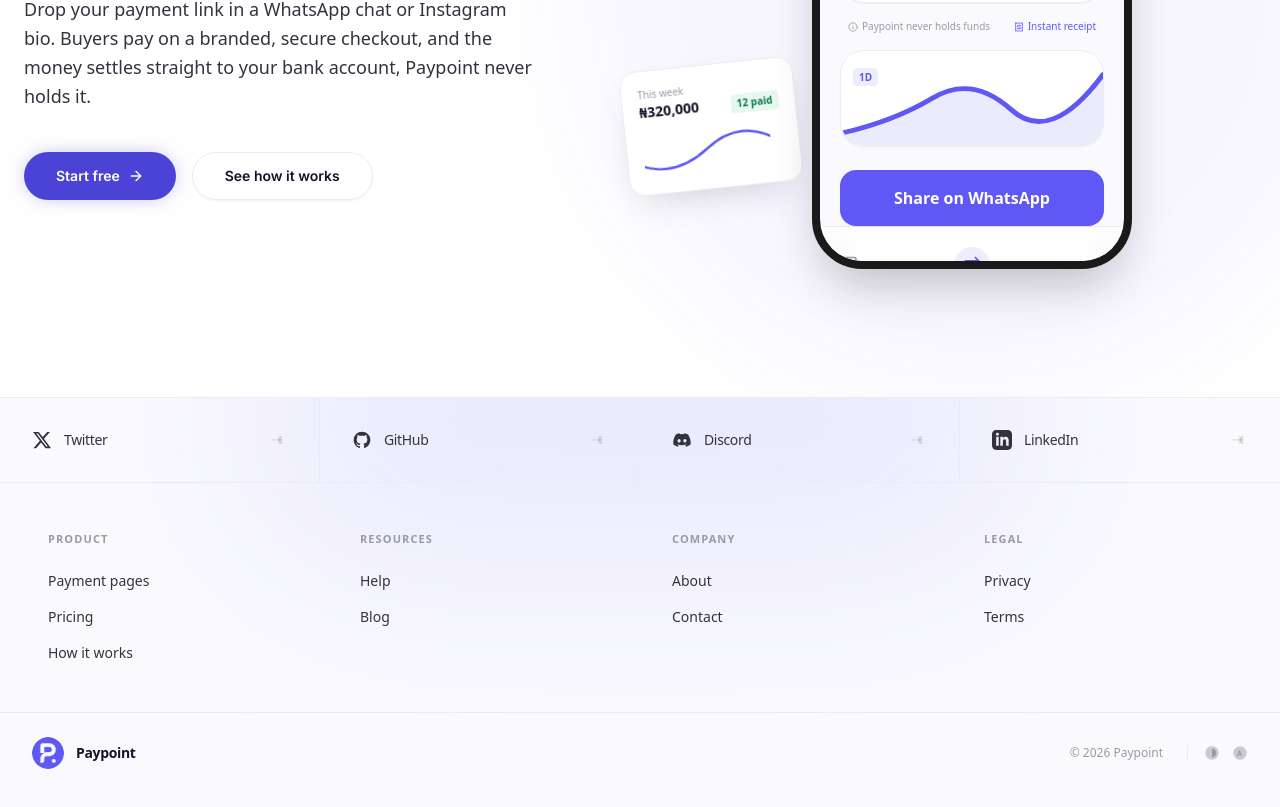
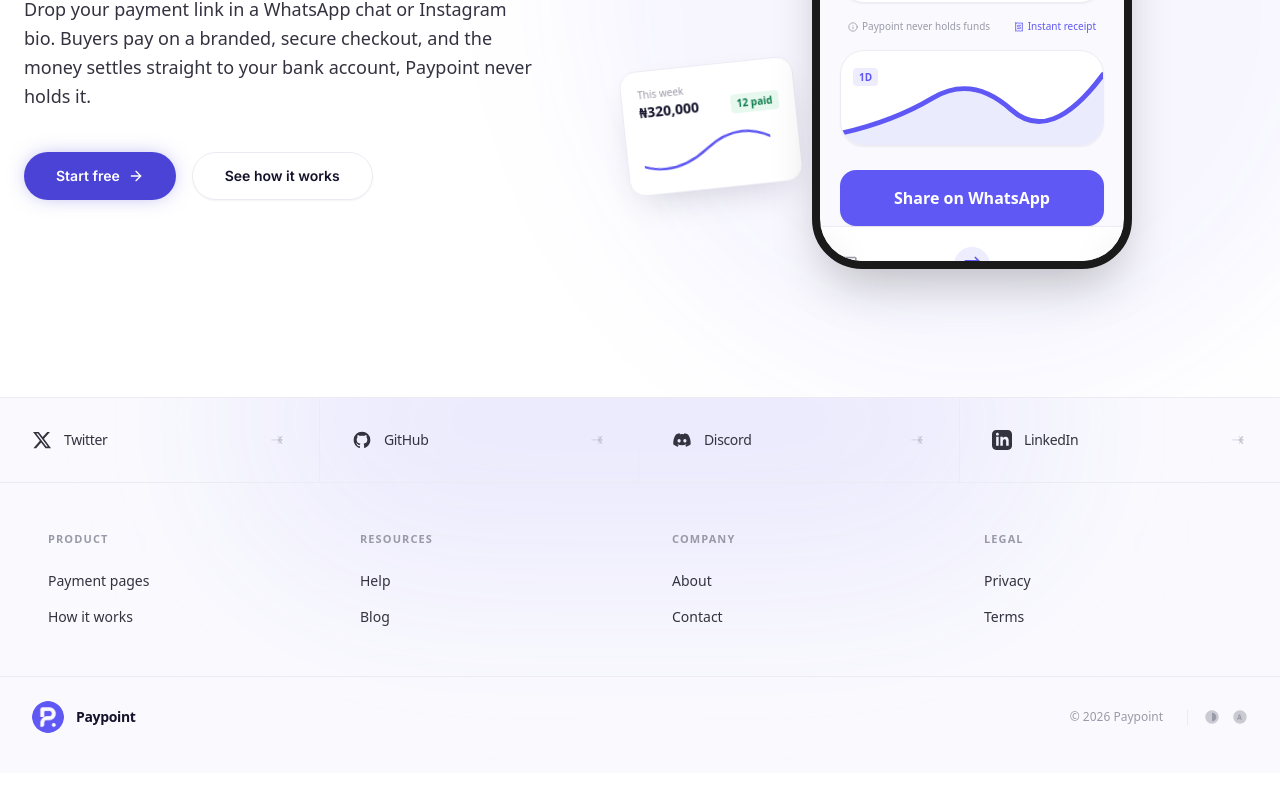
Before and after one commit to paypointechnology/Paypoint-FE, a Next.js app: page / in a window 1280 px wide. Shown: the part 3316-4123 px from the top of the page. After the commit the page ends 4089 px from the top, so only its background shows below. Built offline with nearby package versions, Linux system fonts and the light colour scheme.

Commit message:
refactor: remove pricing link from footer navigation list

```diff
--- a/app/page.tsx
+++ b/app/page.tsx
@@ -1335,8 +1335,6 @@ export default function Home() {
                           <ul className="flex flex-col gap-3">
                               <li><a href="#" className="text-sm text-[#33323F] hover:text-[#14132B] transition-colors hover:translate-x-1 duration-200 inline-block">Payment
                                       pages</a></li>
-                              <li><a href="#pricing" className="text-sm text-[#33323F] hover:text-[#14132B] transition-colors hover:translate-x-1 duration-200 inline-block">Pricing</a>
-                              </li>
                               <li><a href="#how-it-works" className="text-sm text-[#33323F] hover:text-[#14132B] transition-colors hover:translate-x-1 duration-200 inline-block">How
                                       it works</a></li>
                           </ul>
```
